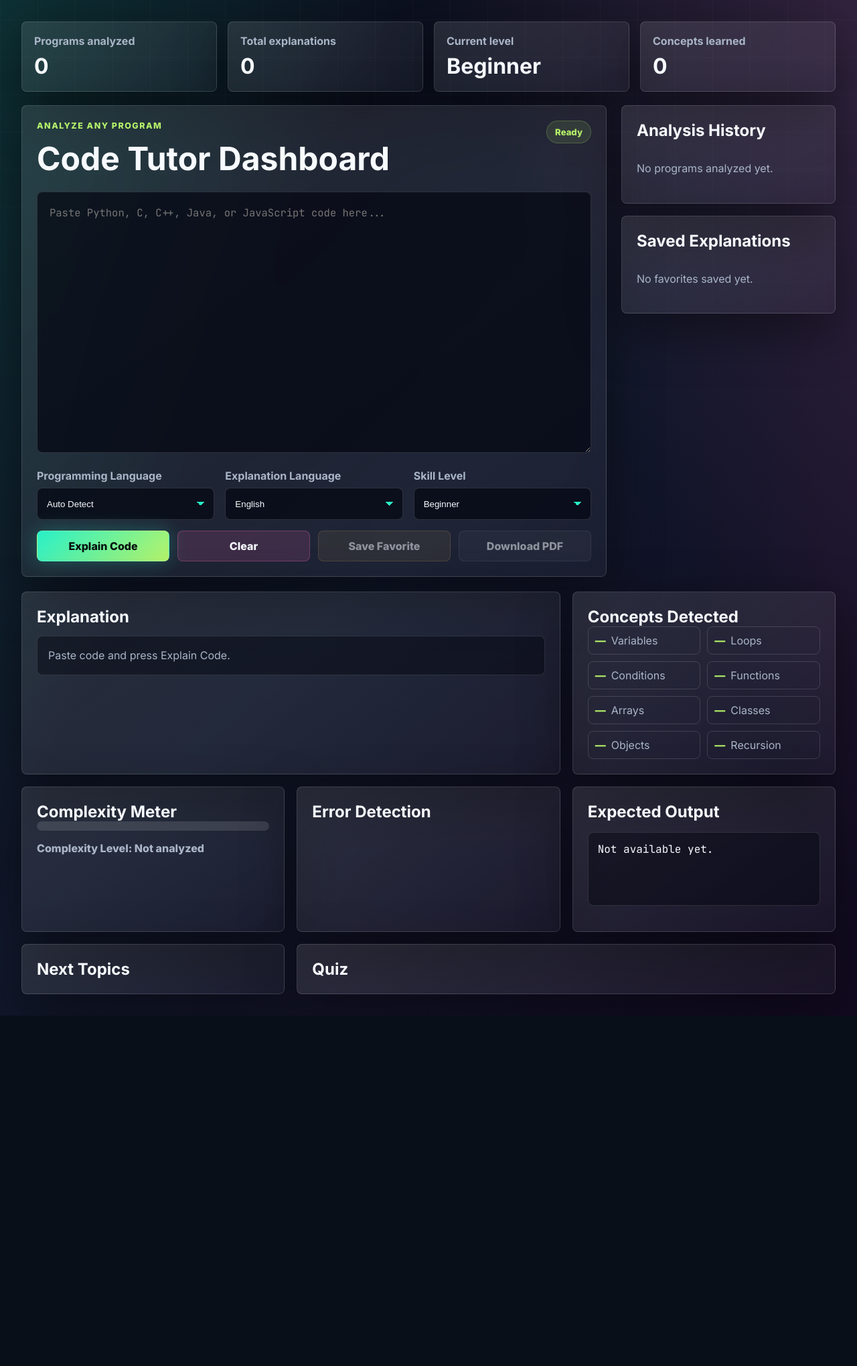
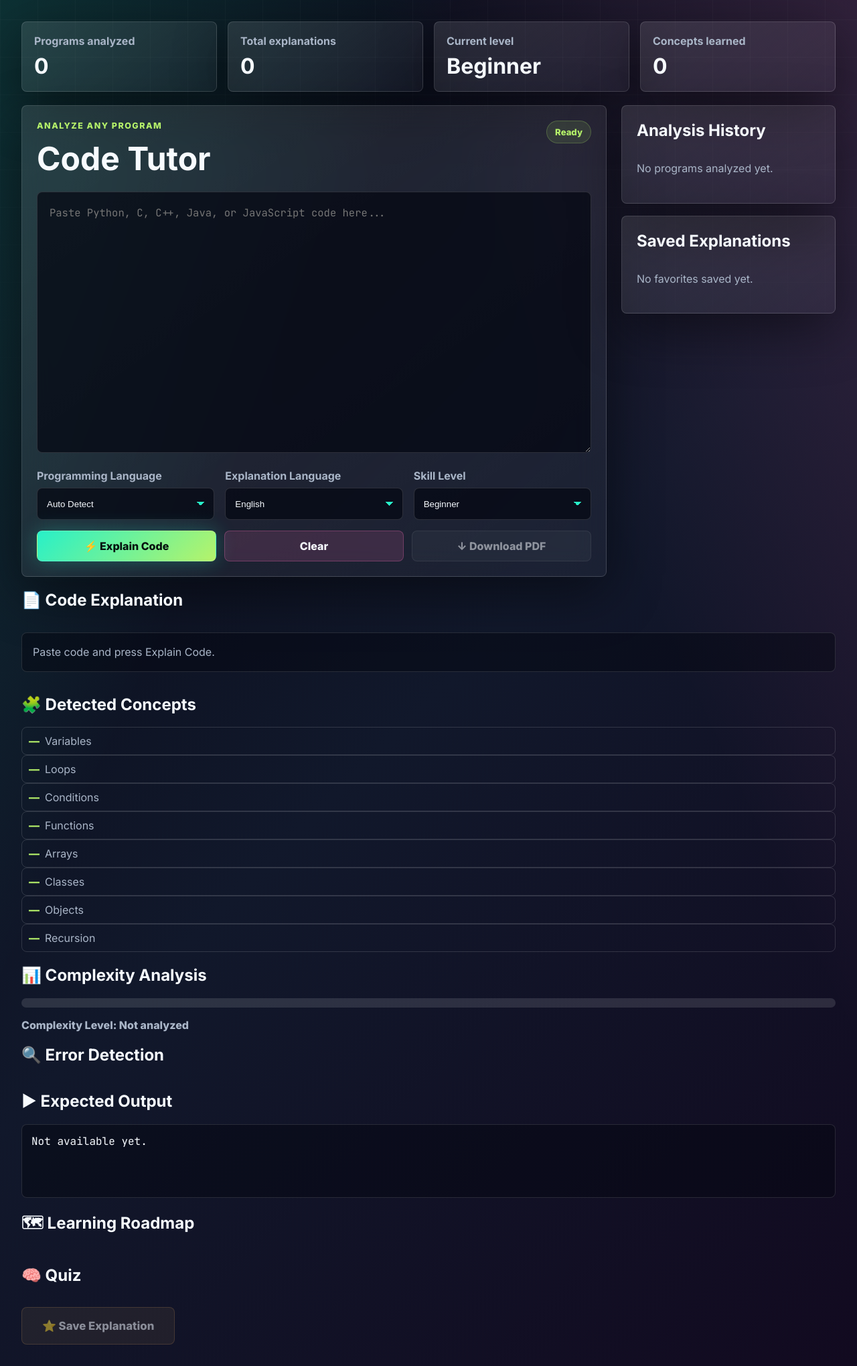
Before and after one commit to nrsricharitha/ai-code-tutor, a Flask app: page /dashboard in a window 1280 px wide. Shown: the part 83-2122 px from the top of the page at 67% size. Before the commit the page ends 1599 px from the top, so only its background shows below. Run offline with Flask 3, Linux system fonts and the light colour scheme; the visitor is signed in with stand-in values (Sample User, id 1); data comes from the database, SQL or seed files in the repository; data that the repository does not hold is empty.

Commit message:
Update dashboard.html

```diff
--- a/templates/dashboard.html
+++ b/templates/dashboard.html
@@ -41,7 +41,7 @@
             <div class="panel-heading">
                 <div>
                     <p class="eyebrow">Analyze any program</p>
-                    <h1>Code Tutor Dashboard</h1>
+                    <h1>Code Tutor</h1>
                 </div>
                 <div class="status-pill" id="statusPill">Ready</div>
             </div>
@@ -74,10 +74,9 @@
                     </select>
                 </label>
                 <div class="action-row">
-                    <button class="btn btn-primary" id="explainBtn" type="button">Explain Code</button>
+                    <button class="btn btn-primary" id="explainBtn" type="button">⚡ Explain Code</button>
                     <button class="btn btn-secondary" id="clearBtn" type="button">Clear</button>
-                    <button class="btn btn-accent" id="favoriteBtn" type="button" disabled>Save Favorite</button>
-                    <a class="btn btn-ghost disabled" id="downloadBtn" href="#" aria-disabled="true">Download PDF</a>
+                    <a class="btn btn-ghost disabled" id="downloadBtn" href="#" aria-disabled="true">↓ Download PDF</a>
                 </div>
             </div>
         </div>
@@ -117,48 +116,69 @@
         </aside>
     </section>
 
-    <section class="results-grid reveal delay-1">
-        <article class="result-card wide">
+    <!-- Results: vertical full-width cards -->
+    <section id="resultsSection" class="results-stack reveal delay-1">
+
+        <!-- Explanation -->
+        <article class="result-card-full">
             <div class="panel-heading compact">
-                <h2>Explanation</h2>
+                <h2>📄 Code Explanation</h2>
                 <div class="loader hidden" id="loader" aria-hidden="true"></div>
             </div>
             <div id="overviewCard" class="overview-card">Paste code and press Explain Code.</div>
             <div id="explanationOutput" class="output-stack"></div>
         </article>
 
-        <article class="result-card">
-            <h2>Concepts Detected</h2>
-            <div id="conceptGrid" class="concept-grid"></div>
+        <!-- Detected Concepts -->
+        <article class="result-card-full">
+            <h2>🧩 Detected Concepts</h2>
+            <div id="conceptGrid" class="concept-grid-full"></div>
         </article>
 
-        <article class="result-card">
-            <h2>Complexity Meter</h2>
-            <div class="meter">
-                <div id="meterFill"></div>
+        <!-- Complexity Meter -->
+        <article class="result-card-full">
+            <h2>📊 Complexity Analysis</h2>
+            <div class="complexity-wrap">
+                <div class="meter">
+                    <div id="meterFill"></div>
+                </div>
+                <p id="complexityText" class="strong-muted">Complexity Level: Not analyzed</p>
+                <p id="complexityReason" class="muted reason-text"></p>
             </div>
-            <p id="complexityText" class="strong-muted">Complexity Level: Not analyzed</p>
         </article>
 
-        <article class="result-card">
-            <h2>Error Detection</h2>
+        <!-- Error Detection -->
+        <article class="result-card-full">
+            <h2>🔍 Error Detection</h2>
             <div id="errorList" class="mini-list"></div>
         </article>
 
-        <article class="result-card">
-            <h2>Expected Output</h2>
+        <!-- Expected Output -->
+        <article class="result-card-full">
+            <h2>▶ Expected Output</h2>
             <pre id="outputPrediction" class="output-box">Not available yet.</pre>
         </article>
 
-        <article class="result-card">
-            <h2>Next Topics</h2>
-            <ul id="roadmapList" class="mini-list"></ul>
+        <!-- Learning Roadmap -->
+        <article class="result-card-full">
+            <h2>🗺 Learning Roadmap</h2>
+            <ul id="roadmapList" class="roadmap-list"></ul>
         </article>
 
-        <article class="result-card wide">
-            <h2>Quiz</h2>
-            <ol id="quizList" class="quiz-list"></ol>
+        <!-- Quiz -->
+        <article class="result-card-full">
+            <div class="panel-heading compact">
+                <h2>🧠 Quiz</h2>
+                <div class="quiz-score-badge hidden" id="quizScoreBadge"></div>
+            </div>
+            <div id="quizList" class="quiz-container"></div>
         </article>
+
+        <!-- Save Explanation -->
+        <article class="result-card-full save-section">
+            <button class="btn btn-accent btn-large" id="favoriteBtn" type="button" disabled>⭐ Save Explanation</button>
+        </article>
+
     </section>
 </main>
 {% endblock %}
```
